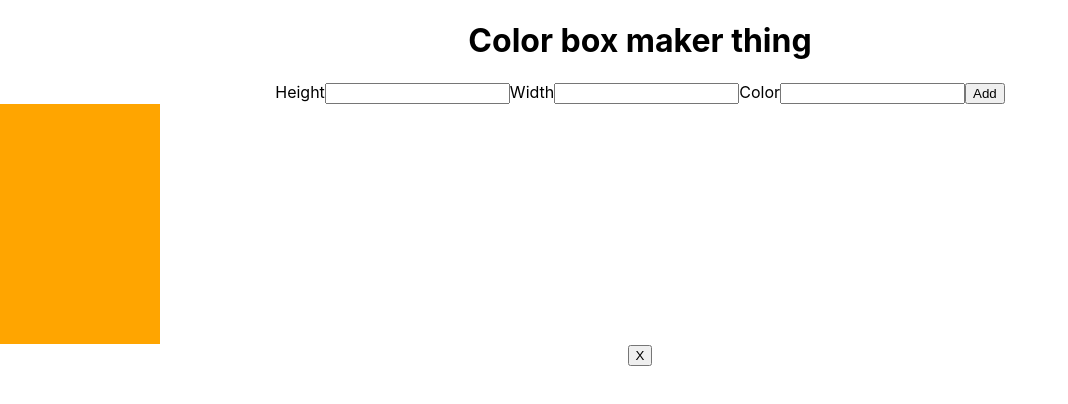
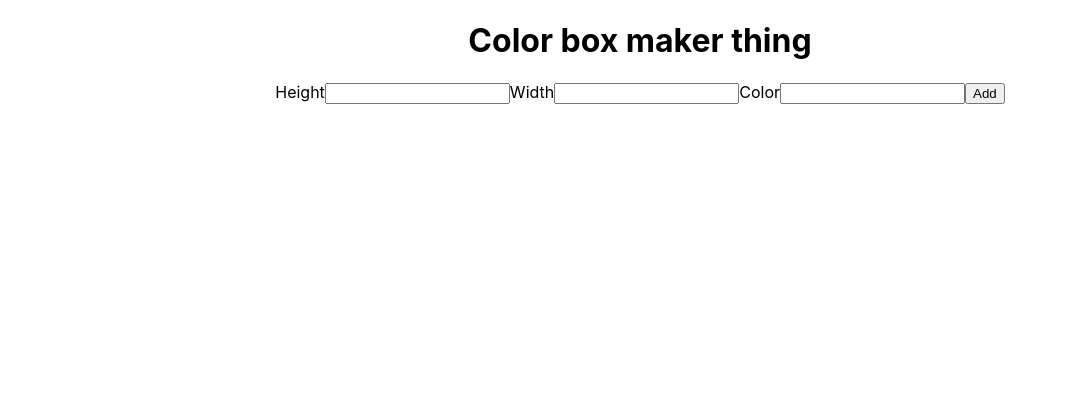
Before and after one commit to SanchitYadav2005/React_js_, a React (Create React App) app in the folder color_box_exercise/: page / in a window 1280 px wide. Shown: the top 404 px of the page, without its empty margins (0-1068 px from the left). Built offline with nearby package versions, Linux system fonts and the light colour scheme.

Commit message:
box is showing up now working on the removing part

```diff
--- a/color_box_exercise/src/Box.js
+++ b/color_box_exercise/src/Box.js
@@ -11,7 +11,7 @@ class Box extends Component{
                         backgroundColor: this.props.color
                     }}
                 />
-                <button>X</button>
+                <button>Remove</button>
             </div>
         )
     }
--- a/color_box_exercise/src/Boxlist.js
+++ b/color_box_exercise/src/Boxlist.js
@@ -5,9 +5,7 @@ import NewBoxForm from './NewBoxForm';
 class Boxlist extends Component{
     constructor(props){
         super(props);
-        this.state ={
-            boxes: [{width: 10, height: 15, color: "orange"}]
-        }
+        this.state ={boxes:[]}
         this.create = this.create.bind(this)
     }
     create(newBox){
--- a/color_box_exercise/src/NewBoxForm.js
+++ b/color_box_exercise/src/NewBoxForm.js
@@ -8,7 +8,8 @@ class NewBoxForm extends Component{
             weight: '',
             color: ''
         }
-        this.handleChange = this.handleChange.bind()
+        this.handleChange = this.handleChange.bind(this)
+        this.handleSubmit = this.handleSubmit.bind(this)
     }
     handleChange(evt){
         this.setState({
```
